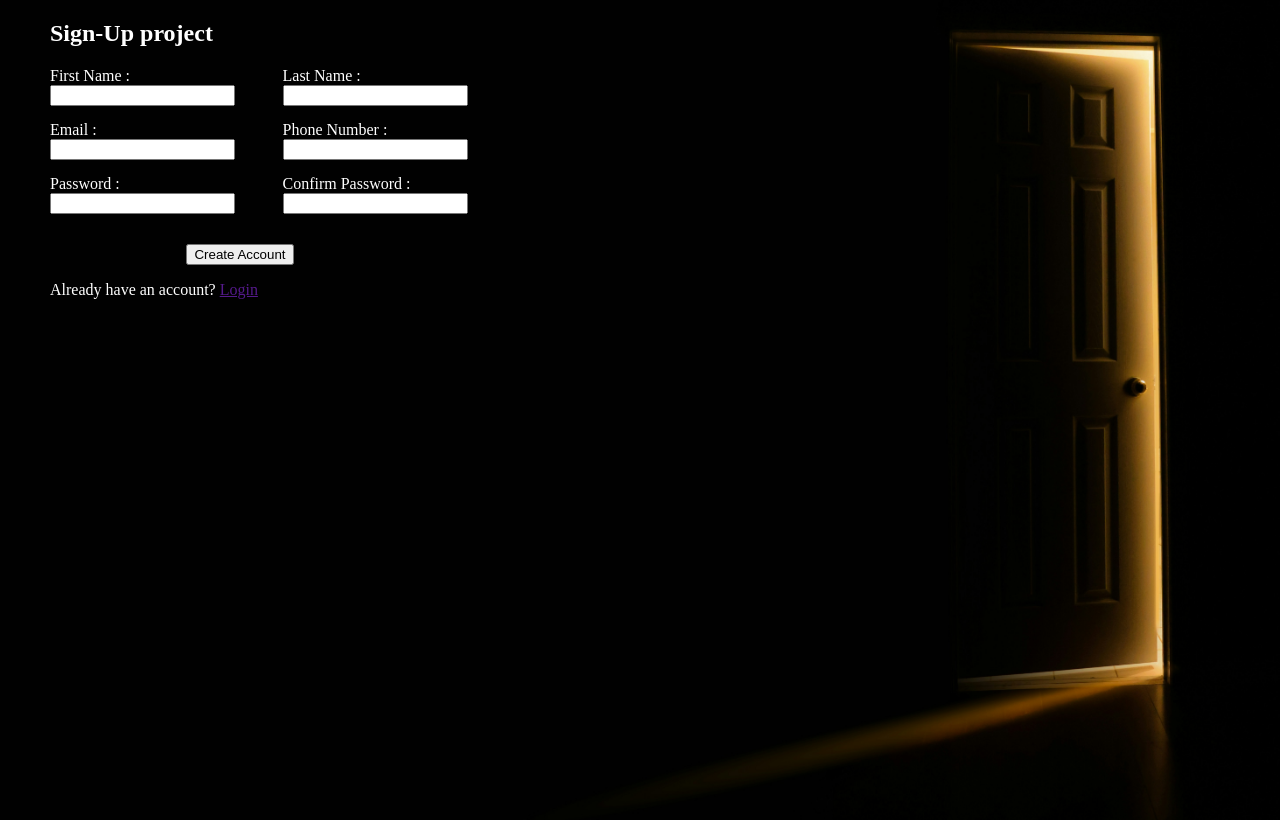
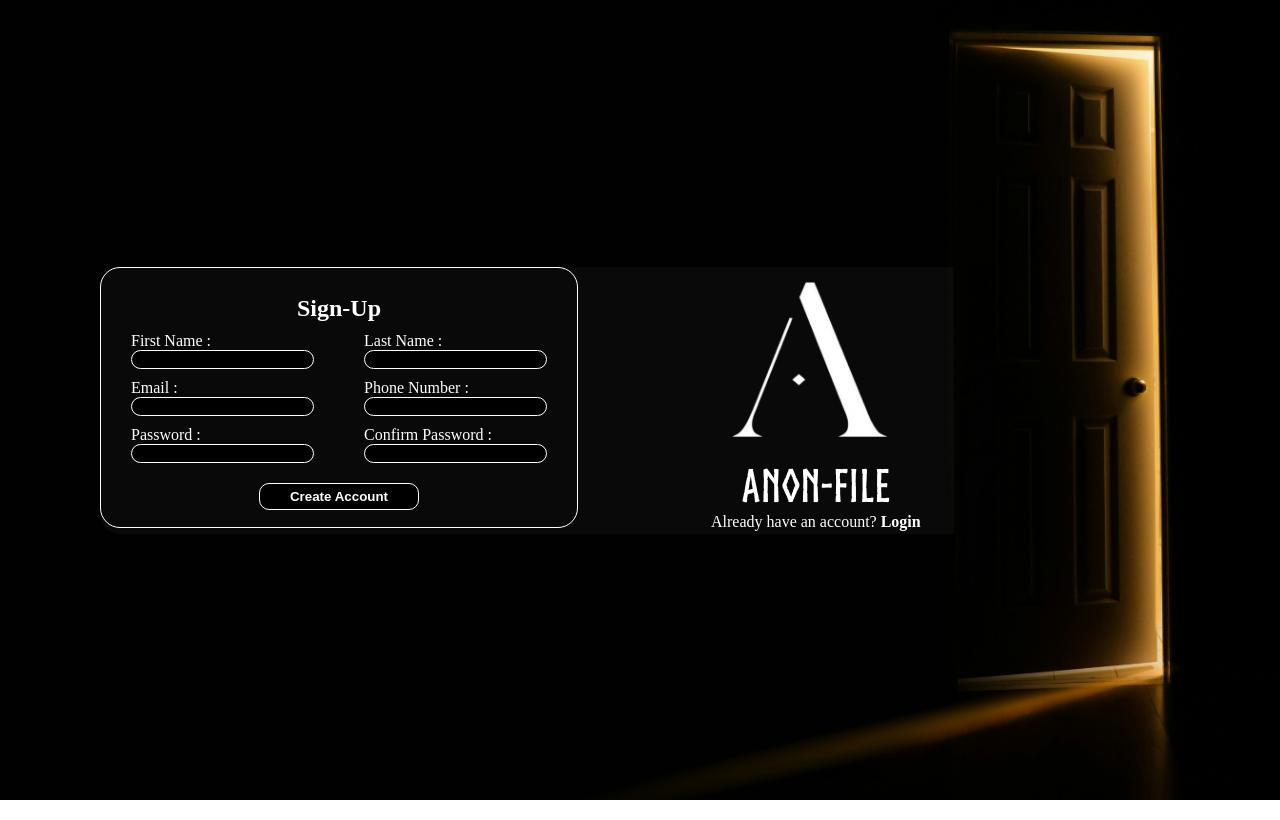
Before and after one commit to criftore/p-sign-up, a plain HTML site: page index.html in a window 1280 px wide. Drawn offline with Linux system fonts and the light colour scheme; files whose address does not match are found by name.

Commit message:
make container flex, and add logo with title, every content repositioning in center vertical

```diff
--- a/index.html
+++ b/index.html
@@ -3,13 +3,14 @@
   <head>
     <meta charset="UTF-8" />
     <meta name="viewport" content="width=device-width, initial-scale=1.0" />
-    <title>Document</title>
+    <title>ANON_FILE Sign-Up</title>
     <link href="styles.css" rel="stylesheet" />
   </head>
   <body>
-    <div class="bg-hero"></div>
-    <h2>Sign-Up project</h2>
+    <div class="container">
+      <div class="sign-form">
         <form>
+          <legend><h2>Sign-Up</h2></legend>
           <div class="form-container">
             <div>
               <label for="first-name">First Name :</label>
@@ -40,7 +41,12 @@
             <button type="submit">Create Account</button>
           </div>
         </form>
-
+      </div>
+      <div class="title-hero">
+        <div class="logo"><img src="logo.png" /></div>
+        <div class="title">ANON-FILE</div>
         <p>Already have an account? <a href="">Login</a></p>
+      </div>
+    </div>
   </body>
 </html>
--- a/styles.css
+++ b/styles.css
@@ -1,3 +1,19 @@
+@font-face {
+  font-family: Borse;
+  src: url(transfonter.org-20260510-130315/Norse-Bold.woff2);
+  src: url(transfonter.org-20260510-130315/Norse-Bold.woff);
+  font-weight: normal;
+  font-size: normal;
+}
+
+@font-face {
+  font-family: Norse;
+  src: url(transfonter.org-20260510-130315/Norse.woff2);
+  src: url(transfonter.org-20260510-130315/Norse.woff);
+  font-weight: normal;
+  font-size: normal;
+}
+
 * {
   box-sizing: border-box;
 }
@@ -7,6 +23,9 @@ html {
   height: 100%;
   margin: 0;
 }
+p {
+  margin: 3px;
+}
 
 body {
   background-image: url(lan-gao-KBuWjEVavM8-unsplash.jpg);
@@ -14,41 +33,84 @@ body {
   background-repeat: no-repeat;
   background-position: center center;
   background-size: cover;
-  padding-left: 50px;
+  padding-left: 100px;
+  color: white;
+  display: flex;
+  align-items: center;
 }
 
-h2 {
-  color: white;
+.container {
+  display: flex;
+  gap: 0 100px;
+  height: fit-content;
+  width: stretch;
+  border-radius: 20px 0 0 20px;
+  background-color: rgba(255, 255, 255, 0.03);
 }
 
-label,
-p,
-legend {
-  color: white;
+img {
+  width: 200px;
+  height: 190px;
 }
 
-form {
-  width: 380px;
+.title {
+  font: 1em "Borse";
+  text-align: center;
+  font-size: 45px;
+}
+
+.sign-form {
+  border: 1px solid white;
+  height: fit-content;
+  border-radius: 20px;
+  padding: 17px 30px;
+}
+
+.title-hero {
+  padding: 0px 30px;
+  height: fit-content;
+}
+
+.form-container {
+  width: auto;
+  display: grid;
+  grid-template-columns: 1fr 1fr;
+  gap: 10px 50px;
 }
 
 legend {
   text-align: center;
-  margin-bottom: 20px;
+}
+label {
+  display: block;
+  width: auto;
 }
 
-.form-container {
-  width: 450px;
-  display: grid;
-  grid-template-columns: 1fr 1fr;
-  gap: 15px;
+input {
+  border-radius: 10px;
+  border: 1px solid white;
+  color: white;
+  background-color: black;
+}
+.submit {
+  margin-top: 20px;
+  text-align: center;
 }
 
-label {
-  display: block;
-  width: 200px;
+h2 {
+  margin: 10px 0;
+}
+a {
+  color: white;
+  font-weight: bolder;
+  text-decoration: none;
 }
 
-.submit {
-  text-align: center;
-  margin-top: 30px;
+button {
+  border-radius: 10px;
+  font-weight: bolder;
+  padding: 5px 30px;
+  background-color: black;
+  color: white;
+  border: 1px solid white;
 }
```
Also changed, not shown: logo.png (added). Lines whose indentation alone changed are shown as unchanged.
